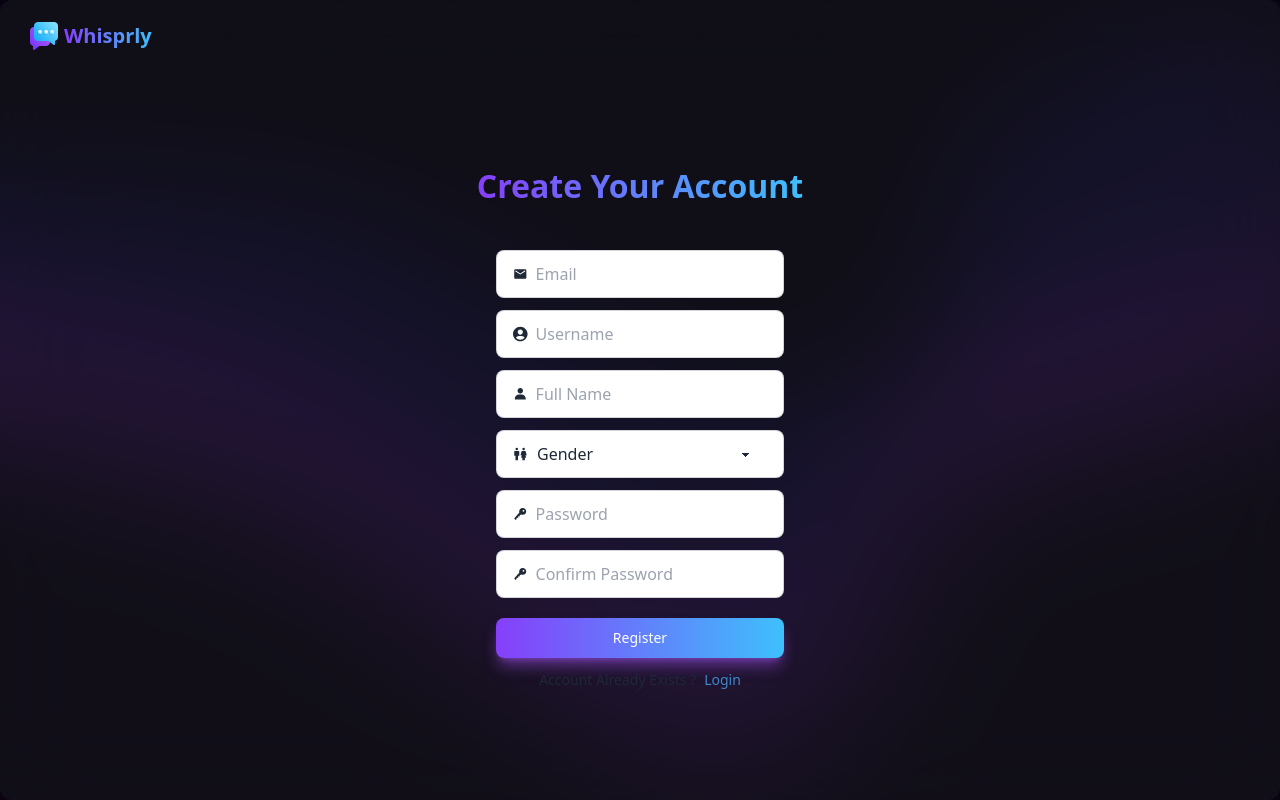
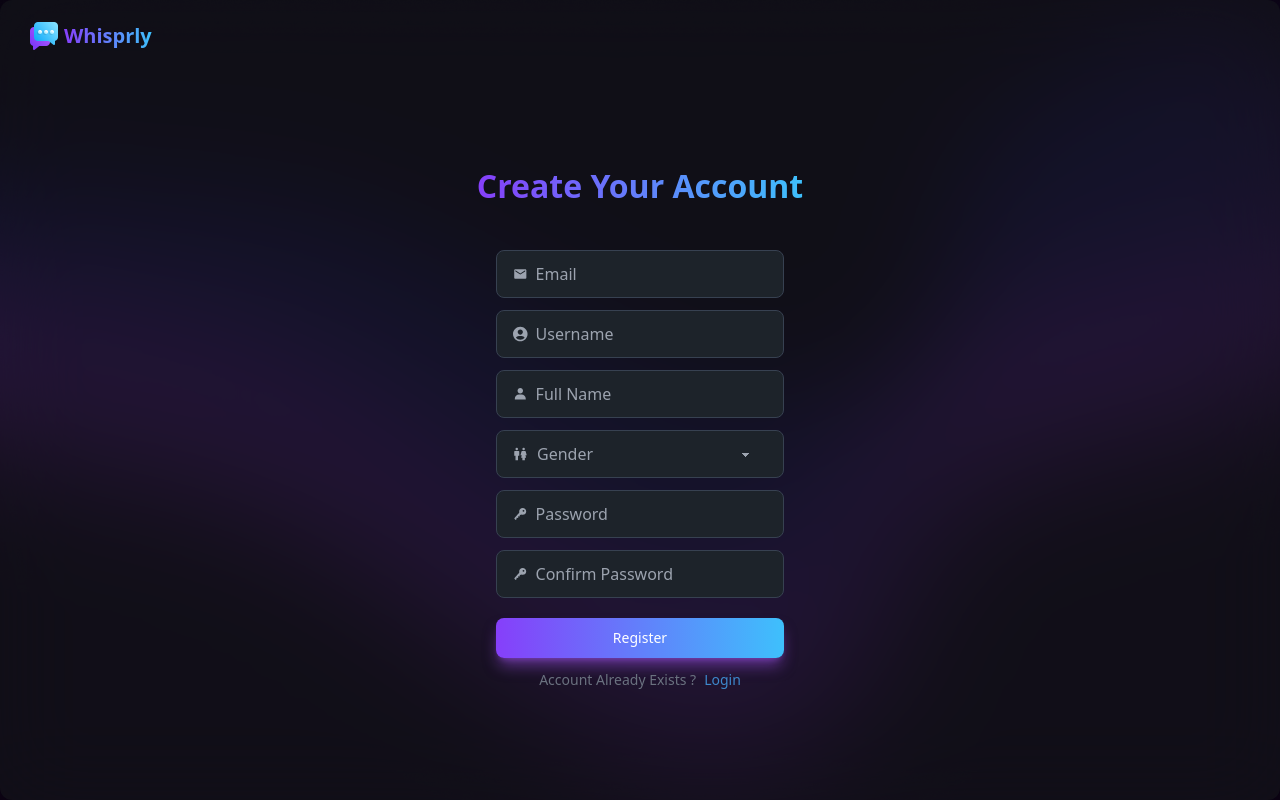
Before and after one commit to mewaleedahmad/whisprly, a React (Vite) app in the folder client/: page /signup in a window 1280 px wide. Built offline with nearby package versions, Linux system fonts and the light colour scheme.

Commit message:
some improvments made

```diff
--- a/client/src/components/Conversation/SendMessage.jsx
+++ b/client/src/components/Conversation/SendMessage.jsx
@@ -1,4 +1,4 @@
-// import { FaPaperclip } from "react-icons/fa6";
+import { FaPaperclip } from "react-icons/fa6";
 import { IoMdSend } from "react-icons/io";
 
 // import {  useState } from "react";
@@ -30,6 +30,13 @@ const SendMessage = () => {
 
   return (
     <form onSubmit={handleSubmit(onSubmit)}  className="w-full ps-4 flex gap-2 items-center justify-between px-3 py-4 bg-transparent  border-t borderColor">
+       <div className="input-file">
+    <label htmlFor="file-input" className="size-11 flex items-center hover:text-gray-200 text-2xl cursor-pointer justify-center ">
+       <FaPaperclip/>
+     </label>
+     <input type="file" id="file-input" className="hidden"
+       onChange={(e) => console.log(e.target.files[0])} />
+    </div>
     <div className="input-text grow">
     <label className="input input-bordered flex items-center  bg-transparent border borderColor">
         <input {...register("message")} autoComplete="off" type="text" className="grow text-gray-300 " name="message" placeholder={`What's in your mind.....`} />
--- a/client/src/components/Conversation/User.jsx
+++ b/client/src/components/Conversation/User.jsx
@@ -41,7 +41,7 @@ const User = () => {
       <dialog id="removeFriend" className="modal ">
         <div className="modal-box py-6 absolute top-24 lg:relative lg:top-0  bg-primary w-full lg:w-[450px] lg:max-w-[500px] rounded-xl shadow-lg p-3">
           <form method="dialog">
-            <button className="btn btn-sm btn-circle btn-ghost absolute right-2 top-2">
+            <button className="btn btn-sm text-xl   btn-circle text-gray-400 btn-ghost absolute right-2 top-2">
               ✕
             </button>
           </form>
@@ -61,9 +61,9 @@ const User = () => {
         </div>
      </dialog>
      <div className="dropdown dropdown-bottom  dropdown-end">
-       <div tabIndex={0} role="button" className="btn text-xl bg-transparent border-none "><BsThreeDotsVertical/></div>
-        <ul tabIndex={0} className="dropdown-content menu bg-secondary rounded-box z-[1] w-52 p-2 shadow">
-         <li><button  onClick={() => document.getElementById("removeFriend").showModal()} className="text-red-500 text-sm"><p>Remove Friend</p><LuUserMinus2/></button></li>
+       <div tabIndex={0} role="button" className="btn text-xl bg-transparent hover:bg-quaternary border-none text-gray-200 "><BsThreeDotsVertical/></div>
+        <ul tabIndex={0} className="dropdown-content menu bg-quaternary rounded-box z-[1] w p-2 shadow">
+         <li><button  onClick={() => document.getElementById("removeFriend").showModal()} className="text-red-500 flex text-nowrap items-center text-sm hover:bg-primary"><p>Remove Friend</p><LuUserMinus2/></button></li>
         </ul>
      </div>
     </div>
--- a/client/src/components/SideBar/Search.jsx
+++ b/client/src/components/SideBar/Search.jsx
@@ -19,6 +19,7 @@ const Search = () => {
   const [users, setUsers] = useState([]);
 
   const alreadyFriend = false;
+
 
   const handleInputChange = (e) => {
     const sanitizedInput = e.target.value.toLowerCase().replace(/\s+/g, "");
@@ -45,7 +46,7 @@ const Search = () => {
 
   return (
     <div className="relative w-full p-4 mt-1">
-      <label className="input input-bordered flex items-center bg-transparent border borderColor">
+      <label className="input input-bordered  flex items-center bg-transparent border borderColor">
         <input
           type="search"
           className="grow text-gray-300 bg-transparent focus:outline-none"
@@ -80,9 +81,9 @@ const Search = () => {
                 </div>
 
                 <dialog id="removeFriend" className="modal ">
-                  <div className="modal-box py-6 absolute top-24 lg:relative lg:top-0  bg-secondary w-full lg:w-[450px] lg:max-w-[500px] rounded-xl shadow-lg p-3">
+                  <div className="modal-box py-6 absolute top-24 lg:relative lg:top-0  bg-primary w-full lg:w-[450px] lg:max-w-[500px] rounded-xl shadow-lg p-3">
                     <form method="dialog">
-                      <button className="btn btn-sm btn-circle btn-ghost absolute right-2 top-2">
+                      <button className="btn btn-sm btn-circle text-gray-400 text-lg btn-ghost absolute right-2 top-2">
                         ✕
                       </button>
                     </form>
@@ -114,7 +115,7 @@ const Search = () => {
                 ) : (
                   <button
                     onClick={() => handleSendReq(user._id)}
-                    className="text-2xl btn btn-ghost hover:bg-secondary text-blue-400"
+                    className="text-2xl btn btn-ghost hover:bg-quaternary text-blue-400"
                   >
                     <MdPersonAddAlt />
                   </button>
--- a/client/src/index.css
+++ b/client/src/index.css
@@ -42,6 +42,7 @@ body {
   }
   .avatar.offline:before{
     background-color : #5a5a5a;
+    border-color : blue;
     width: 16%;
     height: 16%;
     top: 8%;
@@ -69,6 +70,10 @@ body {
     scrollbar-width: thin;
   }
 
+  .input-field-styles{
+    @apply bg-quaternary text-gray-400 border border-gray-700
+  }
+
   .auth-btn{
     @apply  w-full text-gray-200
   }
@@ -79,7 +84,17 @@ body {
 
 input:-webkit-autofill {
   background-color: transparent !important;
-  color: inherit !important;
+  color: white !important;
   box-shadow: 0 0 0px 1000px transparent inset !important;
   transition: background-color 5000s ease-in-out 0s;
 }
+
+.input:focus,
+.input:focus-within {
+  box-shadow: none;
+  border-color: #374151;
+  outline-style: solid;
+  outline-width: 1.2px;
+  outline-offset: 2px;
+  outline-color: #495057;
+}
--- a/client/src/pages/Login.jsx
+++ b/client/src/pages/Login.jsx
@@ -34,19 +34,20 @@ const Login = () => {
 
           <form onSubmit={handleSubmit(onSubmit)} className="w-72 flex flex-col gap-3 mt-6" >
 
-            <label className="input input-bordered  flex items-center gap-2">
+            <label htmlFor="email" className="input input-bordered input-field-styles  flex items-center gap-2">
               <MdEmail />
               <input
                 {...register("email")}
                 type="text"
-                className="auth-btn  "
+                id="email"
+                className="auth-btn "
                 placeholder="Email"
               />
             </label>
             {errors.email && (
               <p className="error-msg">{errors.email.message}</p>
             )}
-            <label className="input input-bordered flex items-center gap-2">
+            <label className="input input-bordered input-field-styles flex items-center gap-2">
               <IoKey />
               <input
                 {...register("password")}
@@ -69,7 +70,7 @@ const Login = () => {
             </form>
 
           <div className="flex items-center mt-1 gap-2 text-sm">
-            <p className="capitalize">{"Don't"} have account ?</p>
+            <p className="capitalize text-gray-500">{"Don't"} have account ?</p>
             <Link to="/signup" className="text-[#3e88cc] hover:underline">
               Register
             </Link>
--- a/client/src/pages/SignUp.jsx
+++ b/client/src/pages/SignUp.jsx
@@ -46,51 +46,51 @@ const SignUp = () => {
 
           <form onSubmit={handleSubmit(onSubmit)} className="w-72 flex flex-col gap-3 mt-10">
 
-            <label className="input input-bordered  flex items-center gap-2">
+            <label className="input input-bordered input-field-styles  flex items-center gap-2">
               <MdEmail />
               <input {...register("email")} type="email" className="auth-btn" name="email"  placeholder="Email" />
             </label>
             {errors.email && (
               <p className="error-msg">{errors.email.message}</p>
             )}
-            <label className="input input-bordered flex items-center gap-2">
+            <label className="input input-bordered flex input-field-styles items-center gap-2">
               <FaUserCircle />
               <input {...register("userName")} onChange={handleUsernameChange} type="text" className="auth-btn" name="userName"  placeholder="Username" />
             </label>
             {errors.userName && (
               <p className="error-msg">{errors.userName.message}</p>
             )}
-            <label className="input input-bordered flex items-center gap-2">
+            <label className="input input-bordered flex input-field-styles items-center gap-2">
               <BiSolidUser  />
               <input {...register("fullName")} type="text" className="auth-btn" name="fullName"  placeholder="Full Name" />
             </label>
             {errors.fullName && (
               <p className="error-msg">{errors.fullName.message}</p>
             )}
-            <label className="input input-bordered overflow-hidden flex items-center ">
+            <label className="input input-bordered overflow-hidden input-field-styles flex items-center ">
               <BiMaleFemale />
               <select
                {...register("gender")}
                value={selectedGender}
                onChange={handleSelectGender}
-               className={`select px-2 capitalize text-base focus:outline-none focus:ring-0 focus:border-0 w-full max-w-xs ${selectedGender === "male" || selectedGender === "female" ? 'auth-btn' : ''}`}
+               className={`select px-2 bg-quaternary  capitalize text-base focus:outline-none focus:ring-0 focus:border-0 w-full max-w-xs ${selectedGender === "male" || selectedGender === "female" ? 'auth-btn' : ''}`}
               >
-             <option value="" disabled>Gender</option>
-             <option value="male">male</option>
-             <option value="female">female</option>
+             <option className="input-field-styles" value="" disabled>Gender</option>
+             <option className="input-field-styles" value="male">male</option>
+             <option className="input-field-styles" value="female">female</option>
            </select>
             </label>
             {errors.gender && (
               <p className="error-msg">{errors.gender.message}</p>
             )}
-            <label className="input input-bordered flex items-center gap-2">
+            <label className="input input-bordered input-field-styles flex items-center gap-2">
               <IoKey />
               <input {...register("password")} type="password" className="auth-btn" name="password"  placeholder="Password" />
             </label>
             {errors.password && (
               <p className="error-msg">{errors.password.message}</p>
             )}
-            <label className="input input-bordered flex items-center gap-2">
+            <label className="input input-bordered input-field-styles flex items-center gap-2">
               <IoKey />
               <input {...register("confirmPassword")} type="password" className="auth-btn " name="confirmPassword"  placeholder="Confirm Password" />
             </label>
@@ -105,7 +105,7 @@ const SignUp = () => {
             </button>
           </form>
         <div className="flex items-center mt-1 gap-2 text-sm">
-          <p className="capitalize">account already exists ?</p>
+          <p className="capitalize text-gray-500">account already exists ?</p>
           <Link to="/login" className="text-[#3e88cc] hover:underline">Login</Link>
         </div>
         </div>
--- a/client/tailwind.config.js
+++ b/client/tailwind.config.js
@@ -11,6 +11,7 @@ export default {
         primary: '#171b1d',
         secondary: '#2b2d42',
         tertiary: '#00ffff',
+        quaternary: '#1d232a',
 
       },
 
@@ -20,6 +21,7 @@ export default {
     daisyui,
   ],
   daisyui:{
+    themes: false,
     logs: false
   }
 }
```
Also changed, not shown: client/src/components/SideBar/Profile.jsx (+19 -10 lines), client/src/pages/Profile.jsx (+8 -8 lines).
